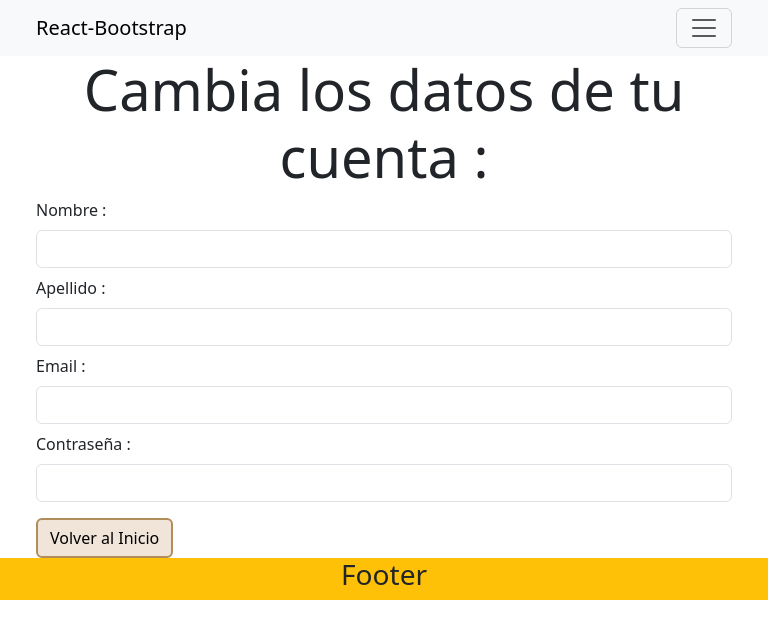
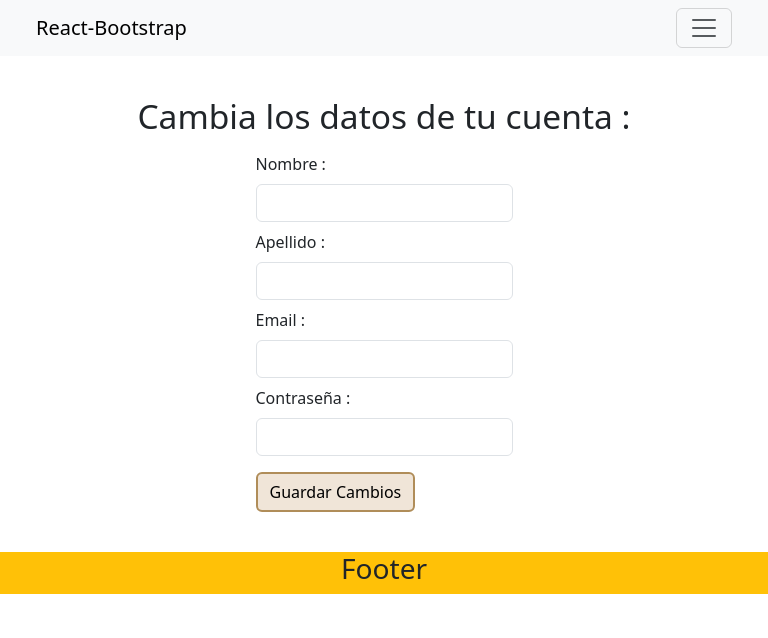
Before and after one commit to djauguust/Grupo2-TP3-Front-Restaurant-RollingCode, a React (Vite) app: page /Configurar-Cuenta in a window 768 px wide. Shown: the top 638 px of the page. Built offline with nearby package versions, Linux system fonts and the light colour scheme.

Commit message:
Arregle el responsive para dispositivos como celulares y tablets

```diff
--- a/src/pages/Configurar-Cuenta/configurar-cuenta.jsx
+++ b/src/pages/Configurar-Cuenta/configurar-cuenta.jsx
@@ -11,7 +11,7 @@ const configurarCuenta = () => {
     </div>
     <h3></h3>
     <Container>
-        <div className='Contenedor-Form'>
+        <div className='Contenedor-Form d-flex justify-content-center mt-3'>
         <Form>
         <Stack gap={2}>
             <Form.Group>
@@ -31,7 +31,7 @@ const configurarCuenta = () => {
                 <Form.Control />
             </Form.Group>
         </Stack>
-            <Button className='btn-Volver mt-3'>Volver al Inicio</Button>
+            <Button className='btn-Volver mt-3'>Guardar Cambios</Button>
         </Form>
         </div>
     </Container>
--- a/src/style/configurar-cuenta.css
+++ b/src/style/configurar-cuenta.css
@@ -1,32 +1,21 @@
-
-
 /* Resolución para Pantallas de Ordenador */
 @media (min-width: 913px) {
     .Contenedor-Cuerpo{
         padding: 5vh 35vh 15vh 35vh;
     }
-
-    .Contenedor-Form{
-        padding: 3vh 15vh 0 15vh;
-    }
-
   }
 
+/* Resolución para Pantallas de Tablet */
+@media (min-width: 768px) and (max-width: 912px) {
+    .Contenedor-Cuerpo{
+        padding: 5vh 3vh 5vh 3vh;
+    }
+  }
 
-@media (min-width: 768px) and (max-width: 912px) {
-    h1{
-        font-size: 7vh !important;
-    }
-    h3{
-        font-size: 4vh !important;
-    }
-    .Imagen-Fondo{
-        height: 90vh;
-        background-size: 120%;
-        background-repeat: no-repeat;
-    }
-    .Cuerpo-Error{
-        padding: 0 7vh 0 7vh;
+/* Resolución para Pantallas de Celulares */
+@media (max-width: 767px) {
+    .Contenedor-Cuerpo{
+        padding: 5vh 3vh 8vh 2vh;
     }
   }
 
```
